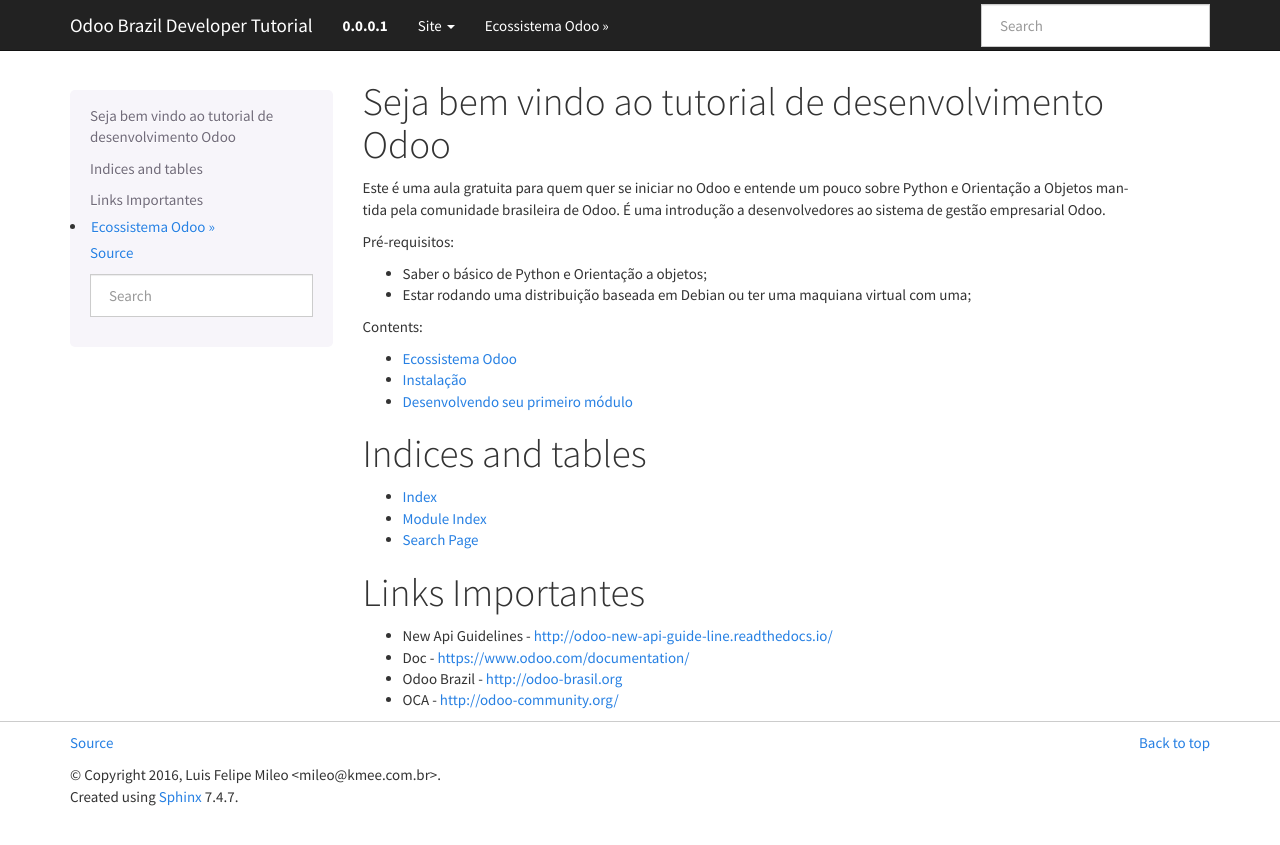
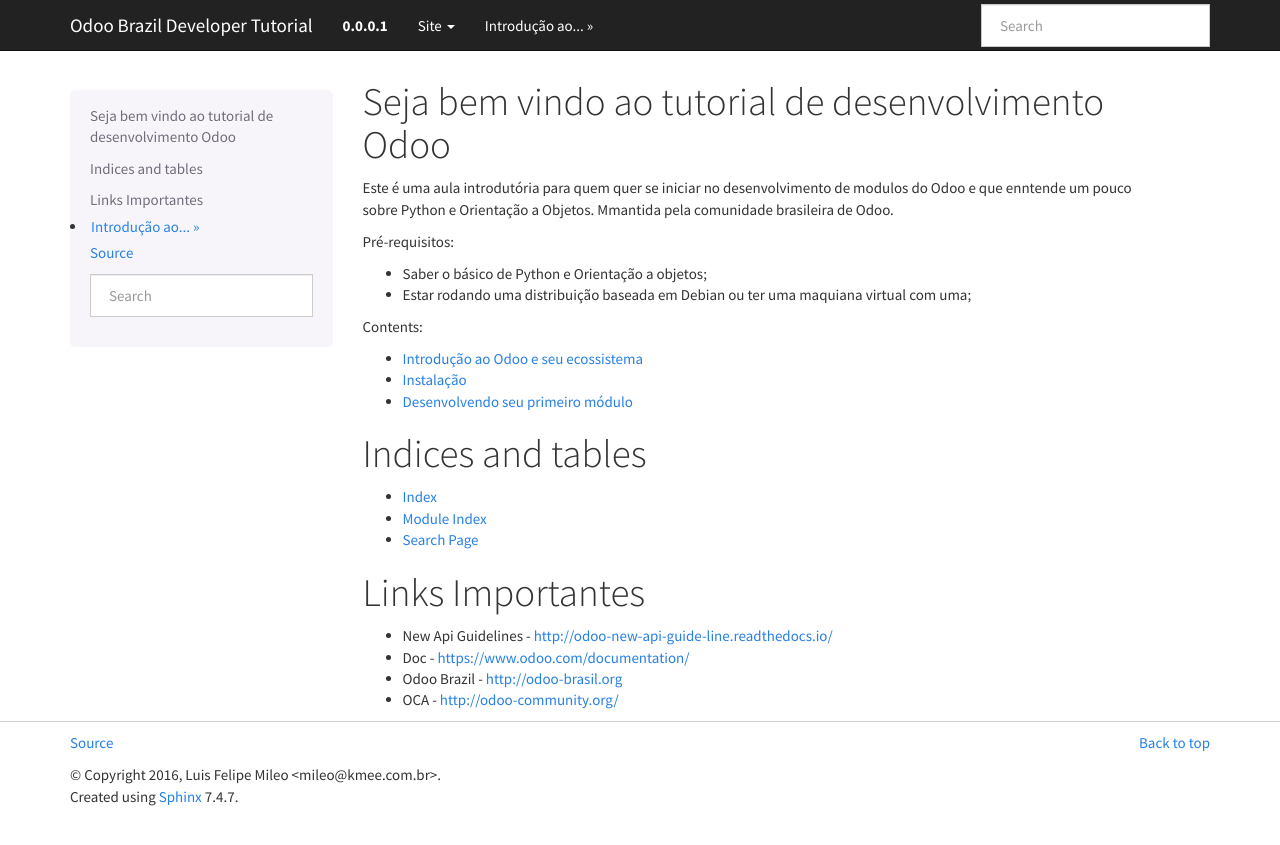
Before and after one commit to odoo-brazil/odoo-developer-tutorial, a Sphinx documentation site: the page built from docs/source/index.rst, in a window 1280 px wide. Shown: the top 845 px of the page. Built offline with Sphinx 7.4.7, drawn with Linux system fonts in a browser that asks for light colours.

Commit message:
[FIX] Intro

```diff
--- a/docs/source/ecosystem.rst
+++ b/docs/source/ecosystem.rst
@@ -1,2 +1,2 @@
-Ecossistema Odoo
-================
+Introdução ao Odoo e seu ecossistema
+====================================
--- a/docs/source/index.rst
+++ b/docs/source/index.rst
@@ -6,7 +6,7 @@
 Seja bem vindo ao tutorial de desenvolvimento Odoo
 ==================================================
 
-Este é uma aula gratuita para quem quer se iniciar no Odoo e entende um pouco sobre Python e Orientação a Objetos mantida pela comunidade brasileira de Odoo. É uma introdução a desenvolvedores ao sistema de gestão empresarial Odoo.
+Este é uma aula introdutória para quem quer se iniciar no desenvolvimento de modulos do Odoo e que enntende um pouco sobre Python e Orientação a Objetos. Mmantida pela comunidade brasileira de Odoo.
 
 Pré-requisitos:
 
```
